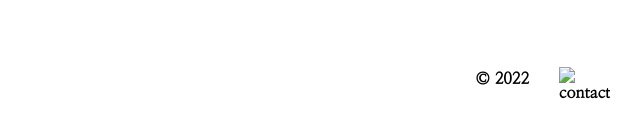
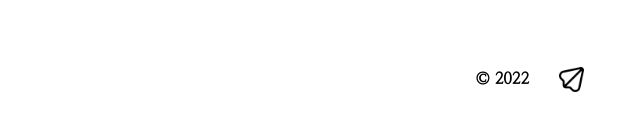
Before and after one commit to TairP/FlightsUI, a plain HTML site: page index.html in a window 1280 px wide. Shown: the part 1348-1478 px from the top of the page, 588-1228 px from the left. Drawn offline with Linux system fonts and the light colour scheme; the site is published under a folder, as on GitHub Pages, so addresses that start at the root find nothing.

Commit message:
img fixed

```diff
--- a/index.html
+++ b/index.html
@@ -305,7 +305,7 @@
         </div>
 
         <div class="contact">
-            <img src="/images/paper-plane.png" alt="contact">
+            <img src="images/paper-plane.png" alt="contact">
         </div>
     </div>
     <style>
```
